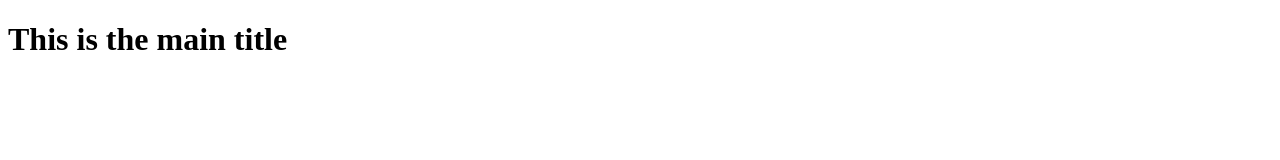
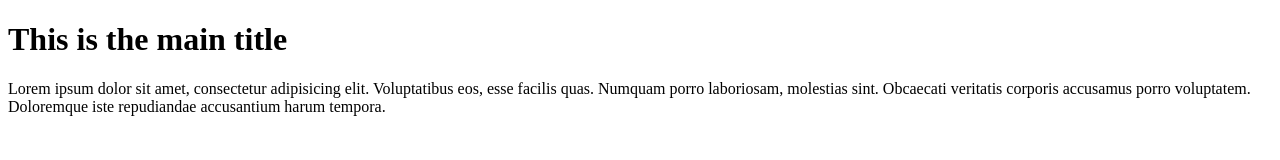
Before and after one commit to barangerbenjamin/git-101, a plain HTML site: page index.html in a window 1280 px wide. Drawn offline with Linux system fonts and the light colour scheme.

Commit message:
Added p tag explai,ing app concept

```diff
--- a/index.html
+++ b/index.html
@@ -6,5 +6,6 @@
 </head>
 <body>
   <h1>This is the main title</h1>
+  <p>Lorem ipsum dolor sit amet, consectetur adipisicing elit. Voluptatibus eos, esse facilis quas. Numquam porro laboriosam, molestias sint. Obcaecati veritatis corporis accusamus porro voluptatem. Doloremque iste repudiandae accusantium harum tempora.</p>
 </body>
 </html>
```
